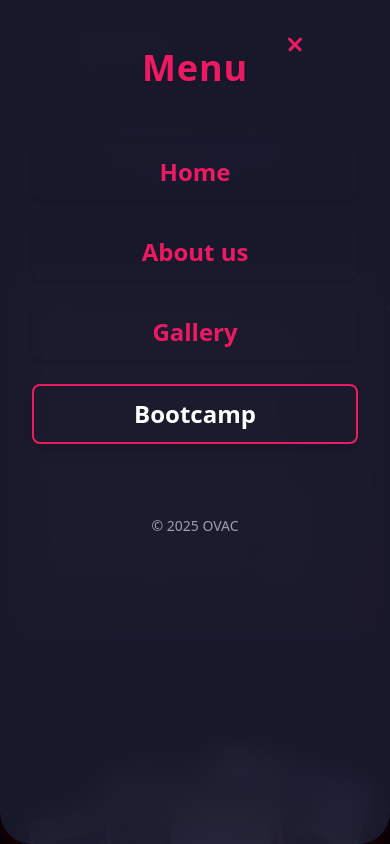
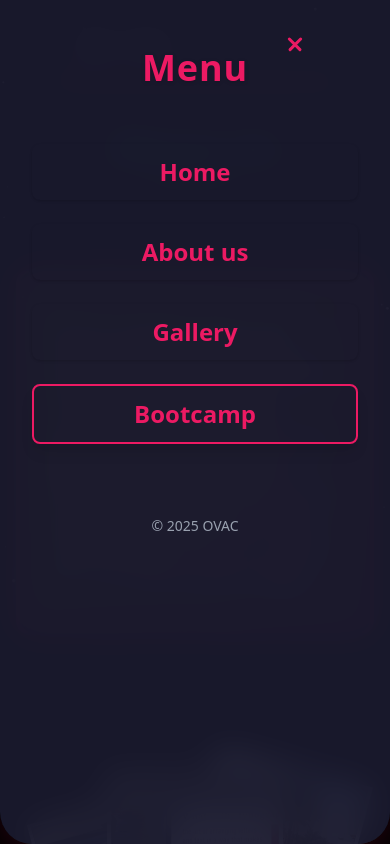
Before and after one commit to YAFFMN/OVAC, a React (Vite) app: page /about in a window 390 px wide. Both pictures are taken after a click on the button "Toggle menu". Shown: the top 844 px of the page. Built offline with nearby package versions, Linux system fonts and the light colour scheme.

Commit message:
Update NavBar.jsx

```diff
--- a/src/Components/NavBar.jsx
+++ b/src/Components/NavBar.jsx
@@ -143,7 +143,7 @@ function NavBar() {
             </Link>
             <Link
               to="/Bootcamp"
-              className="w-full text-center border-2 border-[#ec1a63] text-white text-2xl font-bold py-3 rounded-lg hover:bg-[#ec1a63] hover:text-white hover:scale-105 transform transition duration-200 shadow-lg"
+              className="w-full text-center border-2 border-[#ec1a63] text-[#ec1a63] text-2xl font-bold py-3 rounded-lg hover:bg-[#ec1a63] hover:text-white hover:scale-105 transform transition duration-200 shadow-lg"
               onClick={() => setMenuOpen(false)}
             >
               Bootcamp
```
